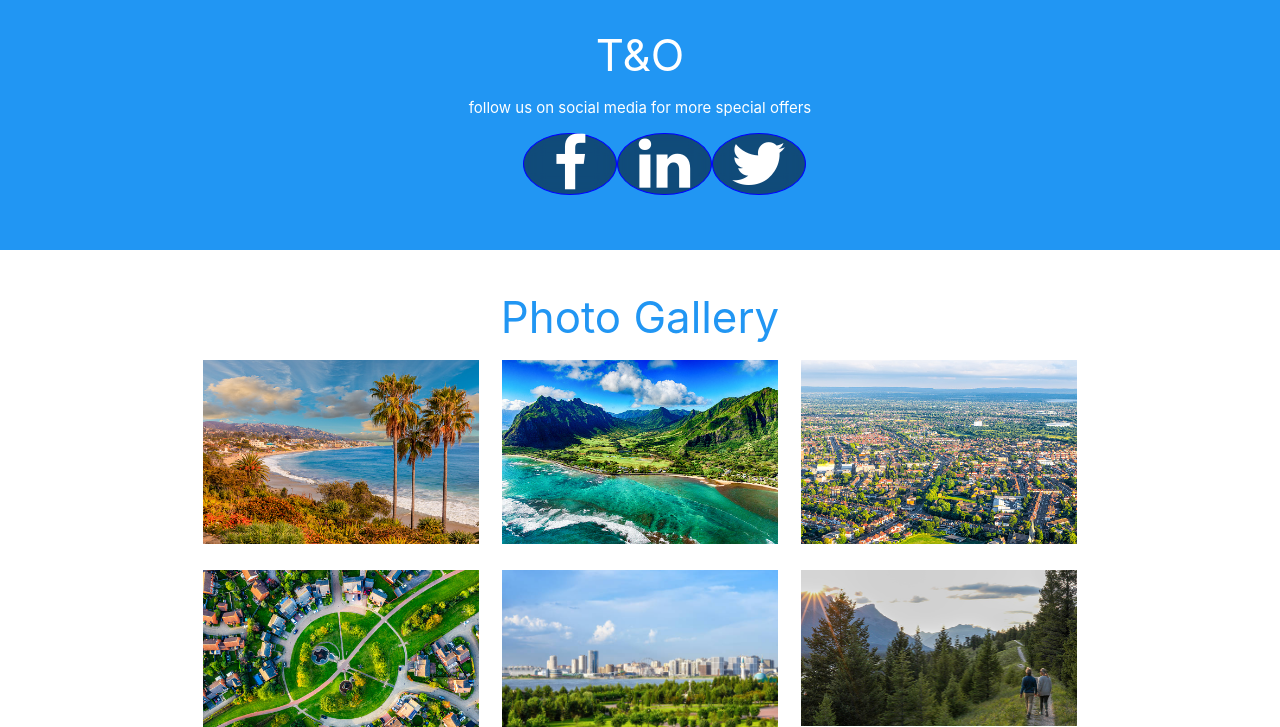
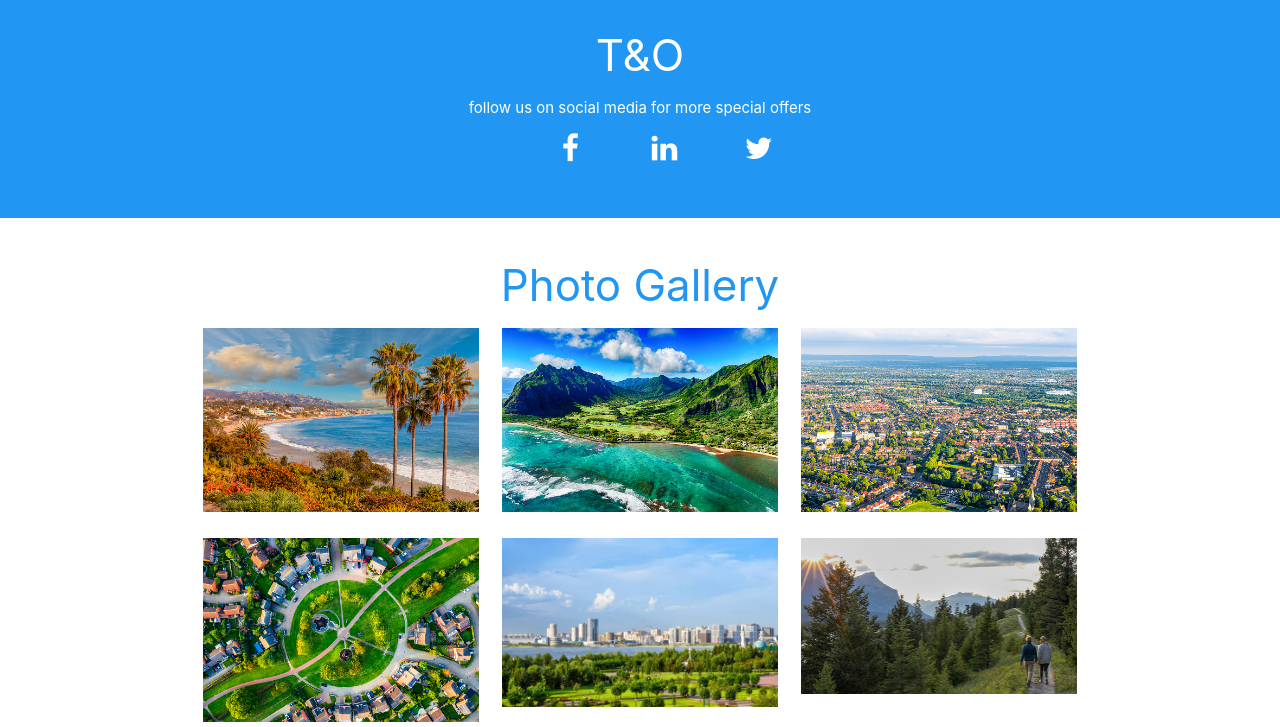
Before and after one commit to Tomiloba2/Travel-Theme, a website: page index.html in a window 1280 px wide. Shown: the part 1434-2161 px from the top of the page. Drawn offline with Linux system fonts and the light colour scheme.

Commit message:
Added a README.md file

```diff
--- a/index.html
+++ b/index.html
@@ -4,9 +4,9 @@
     <meta charset="UTF-8">
     <meta http-equiv="X-UA-Compatible" content="IE=edge">
     <meta name="viewport" content="width=device-width, initial-scale=1.0">
+    <link href="https://fonts.googleapis.com/icon?family=Material+Icons" rel="stylesheet">
     <link rel="stylesheet" href="https://cdnjs.cloudflare.com/ajax/libs/font-awesome/4.4.0/css/font-awesome.min.css">
       <!--Import Google Icon Font-->
-      <link href="https://fonts.googleapis.com/icon?family=Material+Icons" rel="stylesheet">
       <link rel="stylesheet" href="dist/css/materialize.min.css">
     <title>Travel-Agency</title>
     <style>
@@ -203,9 +203,9 @@
           </div>
           <div class="col s12 container">
             <div class="row" style="margin-left:25vw;margin-top: 1vw;">
-              <a href="#" class="white-text "><i class="col m2 fa fa-facebook medium"></i></a>
-              <a href="#" class="white-text"><i class="col m2 fa fa-linkedin medium"></i></a>
-              <a href="#" class="white-text "><i class="col m2 fa fa-twitter medium"></i></a>
+              <a href="#" class="white-text "><i class="col m2 fa fa-facebook fa-2x"></i></a>
+              <a href="#" class="white-text"><i class="col m2 fa fa-linkedin fa-2x"></i></a>
+              <a href="#" class="white-text "><i class="col m2 fa fa-twitter fa-2x"></i></a>
             </div>
           </div>
         </div>
@@ -288,7 +288,7 @@
       </div>
     </section>
   </main>
-  <footer class="section section-footer grey center white-text">
+  <footer class="page-footer section section-footer grey center white-text">
     <p class="flow-text footer-copywright">T&O Travels consult 2022&copy; </p>
   </footer>
   <script src="dist/js/jquery.min.js"></script>
```
Also changed, not shown: README.md (added).
